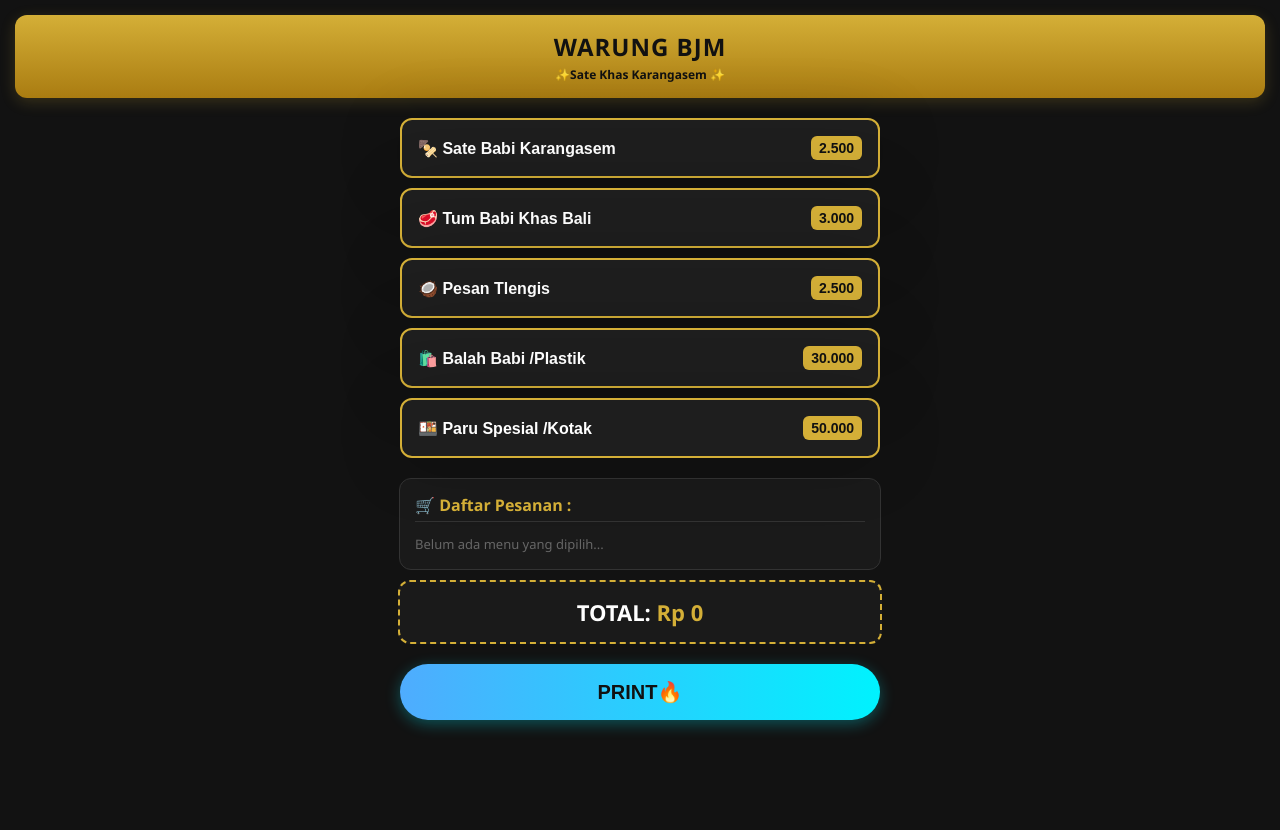
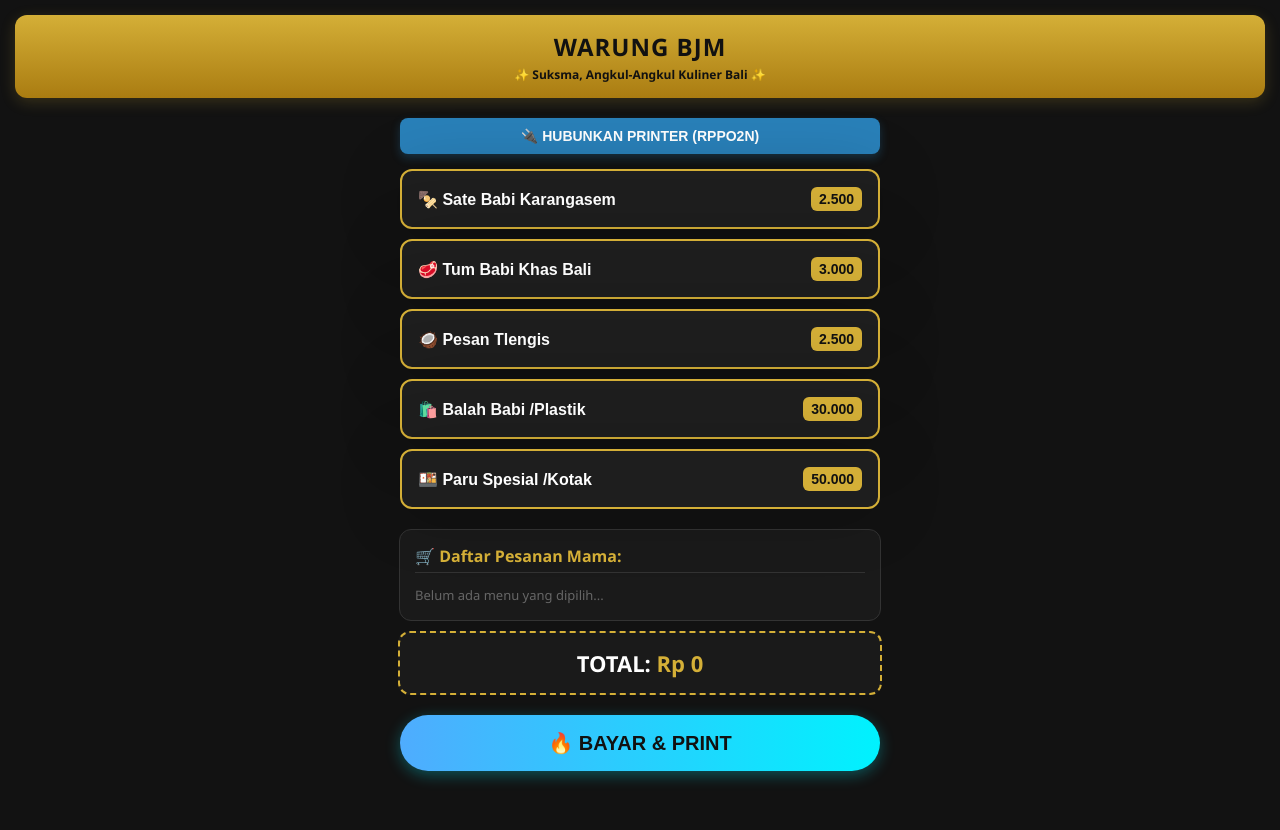
Before and after one commit to yblig/recipt-app-warung-bjm, a Flask app: page / in a window 1280 px wide. Run offline with Flask 3, Linux system fonts and the light colour scheme.

Commit message:
update aplikasi warung bjm

```diff
--- a/templates/index.html
+++ b/templates/index.html
@@ -28,6 +28,26 @@
         }
         .bali-header h1 { margin: 0; font-size: 24px; font-weight: 900; letter-spacing: 1px; }
         .bali-header p { margin: 3px 0 0 0; font-size: 12px; font-weight: bold; }
+
+        /* TOMBOL KONEKSI BLUETOOTH */
+        .btn-bluetooth {
+            background: #2980b9;
+            color: white;
+            border: none;
+            padding: 10px 20px;
+            font-weight: bold;
+            border-radius: 8px;
+            margin-bottom: 15px;
+            cursor: pointer;
+            font-size: 14px;
+            width: 100%;
+            max-width: 480px;
+            box-shadow: 0 4px 10px rgba(41, 128, 185, 0.3);
+        }
+        .btn-bluetooth.connected {
+            background: #27ae60;
+            box-shadow: 0 4px 10px rgba(39, 174, 96, 0.3);
+        }
 
         .menu-container { display: flex; flex-direction: column; gap: 10px; max-width: 480px; margin: 0 auto; }
 
@@ -67,7 +87,6 @@
             border-bottom: 1px dashed #333;
         }
 
-        /* PENGATURAN INPUT QUANTITY & TOMBOL */
         .qty-control {
             display: flex;
             align-items: center;
@@ -133,27 +152,18 @@
             cursor: pointer;
         }
 
-        #struk {
-            display: none;
-            font-family: 'Courier New', Courier, monospace;
-            font-size: 13px;
-            font-weight: 900;
-            color: #000 !important;
-            text-align: left;
-            background: white;
-            line-height: 1.2;
-        }
-        .text-center { text-align: center; }
-        .item-row { display: flex; justify-content: space-between; margin: 4px 0; }
-        .bali-border { text-align: center; letter-spacing: 1px; font-size: 10px; margin: 3px 0; font-weight: bold; }
+        #struk { display: none; }
     </style>
 </head>
 <body>
 
     <div class="bali-header">
         <h1>WARUNG BJM</h1>
-        <p>✨Sate Khas Karangasem ✨</p>
+        <p>✨ Suksma, Angkul-Angkul Kuliner Bali ✨</p>
     </div>
+
+    <!-- Tombol Bluetooth Baru Mandiri Tanpa Jembatan -->
+    <button id="btn-connect" class="btn-bluetooth" onclick="hubungkanPrinterDirect()">🔌 HUBUNKAN PRINTER (RPPO2N)</button>
 
     <div class="menu-container">
         <button class="btn-barang" onclick="tambahKeKeranjang('Sate Babi K.asem', 2500)">
@@ -179,7 +189,7 @@
     </div>
 
     <div class="box-keranjang-layar">
-        <h4>🛒 Daftar Pesanan :</h4>
+        <h4>🛒 Daftar Pesanan Mama:</h4>
         <div id="list-keranjang-layar">
             <span style="color: #666; font-size: 13px;">Belum ada menu yang dipilih...</span>
         </div>
@@ -189,35 +199,53 @@
         <h2>TOTAL: <span id="total-layar">Rp 0</span></h2>
     </div>
 
-    <button class="btn-bayar" onclick="siapkanDanPrint()"> PRINT🔥</button>
-
-    <div id="struk">
-        <div class="text-center">
-            <img src="{{ url_for('static', filename='Logo BJM.png') }}" alt="Logo Warung BJM" style="width: 80px; max-height: 80px; object-fit: contain; display: block; margin: 0 auto 5px auto; float: none;"><br>
-            <span style="font-size: 15px; font-weight: 900; display: block; margin-top: -10px;">🎪 WARUNG BJM 🎪</span>
-            <span style="font-size: 10px; display: block;">Suksma, Bali</span>
-            <div class="bali-border">❖-❖-❖-❖-❖-❖-❖-❖-❖</div>
-        </div>
-
-        <div id="struk-list-barang"></div>
-
-        <div class="bali-border">❖-❖-❖-❖-❖-❖-❖-❖-❖</div>
-        <div class="item-row" style="font-size: 14px;">
-            <span>TOTAL NYA:</span>
-            <span id="struk-total-harga">Rp 0</span>
-        </div>
-        <div class="bali-border">❖-❖-❖-❖-❖-❖-❖-❖-❖</div>
-        <div class="text-center" style="margin-top: 8px; font-size: 11px; line-height: 1.2;">
-            Matur Suksma!<br>
-            Semoga Hari Anda Menyenangkan!<br>
-        </div>
-    </div>
+    <button class="btn-bayar" onclick="siapkanDanPrint()">🔥 BAYAR & PRINT</button>
 
     <script>
         let keranjang = [];
         let totalHarga = 0;
 
-        // SEKARANG KLIK MENU LANGSUNG MASUK KERANJANG OTOMATIS (QTY: 1)
+        // Variabel Penyimpan Koneksi Hardware Bluetooth Printer
+        let printerCharacteristic = null;
+
+        // FUNGSI UTAMA MENGHUBUNGKAN PRINTER LANGSUNG DARI WEB CHROME/SAFARI
+        async function hubungkanPrinterDirect() {
+            try {
+                console.log('Mencari perangkat bluetooth...');
+                // Memfilter pencarian khusus untuk printer thermal RPPO2N
+                const device = await navigator.bluetooth.requestDevice({
+                    filters: [{ name: 'RPPO2N' }],
+                    optionalServices: ['00001101-0000-1000-8000-00805f9b34fb', '0000ff00-0000-1000-8000-00805f9b34fb']
+                });
+
+                const btn = document.getElementById('btn-connect');
+                btn.innerText = "⏳ Sedang Menyambungkan...";
+
+                // Menghubungkan ke server Bluetooth GATT perangkat
+                const server = await device.gatt.connect();
+
+                // Mengambil Service bawaan printer thermal data transfer
+                const services = await server.getPrimaryServices();
+                let targetService = services[0];
+
+                // Mengambil Jalur Pengiriman Data (Characteristic)
+                const characteristics = await targetService.getCharacteristics();
+                printerCharacteristic = characteristics.find(c => c.properties.write || c.properties.writeWithoutResponse);
+
+                if (printerCharacteristic) {
+                    btn.innerText = "✅ PRINTER RPPO2N TERSAMBUNG!";
+                    btn.className = "btn-bluetooth connected";
+                    alert("Keren Gilby! Printer RPPO2N beneran udah terkoneksi langsung via Bluetooth. Siap cetak!");
+                } else {
+                    throw new Error("Gagal menemukan jalur data printer.");
+                }
+            } catch (error) {
+                console.error(error);
+                document.getElementById('btn-connect').innerText = "❌ GAGAL KONEK, COBA LAGI";
+                alert("Gagal konek: " + error.message + "\n\nPastikan Bluetooth HP/iPad aktif dan kalau minta password ketik 0000.");
+            }
+        }
+
         function tambahKeKeranjang(nama, harga) {
             let item = keranjang.find(i => i.nama === nama);
             if (item) {
@@ -228,7 +256,6 @@
             hitungUlangTotal();
         }
 
-        // UNTUK MENGUBAH QUANTITY VIA TOMBOL + / - ATAU DIKETIK LANGSUNG
         function ubahQty(index, aksiAtauValue) {
             if (aksiAtauValue === '+') {
                 keranjang[index].qty += 1;
@@ -247,7 +274,6 @@
             hitungUlangTotal();
         }
 
-        // REFRESH TAMPILAN LIST KERANJANG DI LAYAR HP MAMA
         function hitungUlangTotal() {
             totalHarga = 0;
             let layarKeranjang = document.getElementById('list-keranjang-layar');
@@ -285,13 +311,19 @@
             hitungUlangTotal();
         }
 
-        // SISTEM PRINT LANGSUNG JALAN KE RAWBT BLUETOOTH
-        function siapkanDanPrint() {
+        // SISTEM TEMBAK PRINT DIRECT VIA BLUETOOTH AIR
+        async function siapkanDanPrint() {
             if (keranjang.length === 0) {
                 alert('Keranjang masih kosong, Gilby!');
                 return;
             }
 
+            if (!printerCharacteristic) {
+                alert('⚠️ Printer belum tersambung, Gilby! Silakan klik tombol "HUBUNKAN PRINTER" di atas dulu ya.');
+                return;
+            }
+
+            // Membangun susunan teks struk belanjaan 32 karakter kertas thermal 58mm
             let teksStruk = "";
             teksStruk += "          WARUNG BJM          \n";
             teksStruk += "    Suksma, Kuliner Khas Bali   \n";
@@ -310,18 +342,34 @@
             });
 
             teksStruk += "--------------------------------\n";
-            let totalTeks = `TOTAL NYA: Rp ${totalHarga.toLocaleString('id-IDfixed')}`;
-            let totalClean = totalTeks.replace("fixed", "");
-            teksStruk += " ".repeat(32 - totalClean.length) + totalClean + "\n";
+            let totalTeks = `TOTAL NYA: Rp ${totalHarga.toLocaleString('id-ID')}`;
+            teksStruk += " ".repeat(32 - totalTeks.length) + totalTeks + "\n";
             teksStruk += "================================\n";
             teksStruk += "          Matur Suksma!         \n";
             teksStruk += "    Semoga Hari Anda Cerah!     \n";
-            teksStruk += "\n\n\n";
+            teksStruk += "\n\n\n\n"; // Space potong kertas
 
-            window.location.href = "rawbt://send?text=" + encodeURIComponent(teksStruk);
+            try {
+                // Mengubah format string teks biasa menjadi biner ArrayBuffer agar dimengerti printer
+                const encoder = new TextEncoder();
+                const dataBiner = encoder.encode(teksStruk);
 
-            keranjang = [];
-            hitungUlangTotal();
+                // Proses pemotongan paket data biner agar pengiriman data bluetooth lancar (MTU chunking)
+                const ukuranMaksimalPaket = 20;
+                for (let i = 0; i < dataBiner.length; i += ukuranMaksimalPaket) {
+                    const paketKecil = dataBiner.slice(i, i + ukuranMaksimalPaket);
+                    await printerCharacteristic.writeValue(paketKecil);
+                }
+
+                console.log("Struk sukses terkirim ke RPPO2N!");
+
+                // Reset kasir otomatis setelah sukses cetak
+                keranjang = [];
+                hitungUlangTotal();
+            } catch (error) {
+                console.error("Gagal mengirim data print: ", error);
+                alert("Aduh, gagal kirim data ke printer bray! Coba klik Hubungkan Printer lagi.");
+            }
         }
     </script>
 </body>
```
